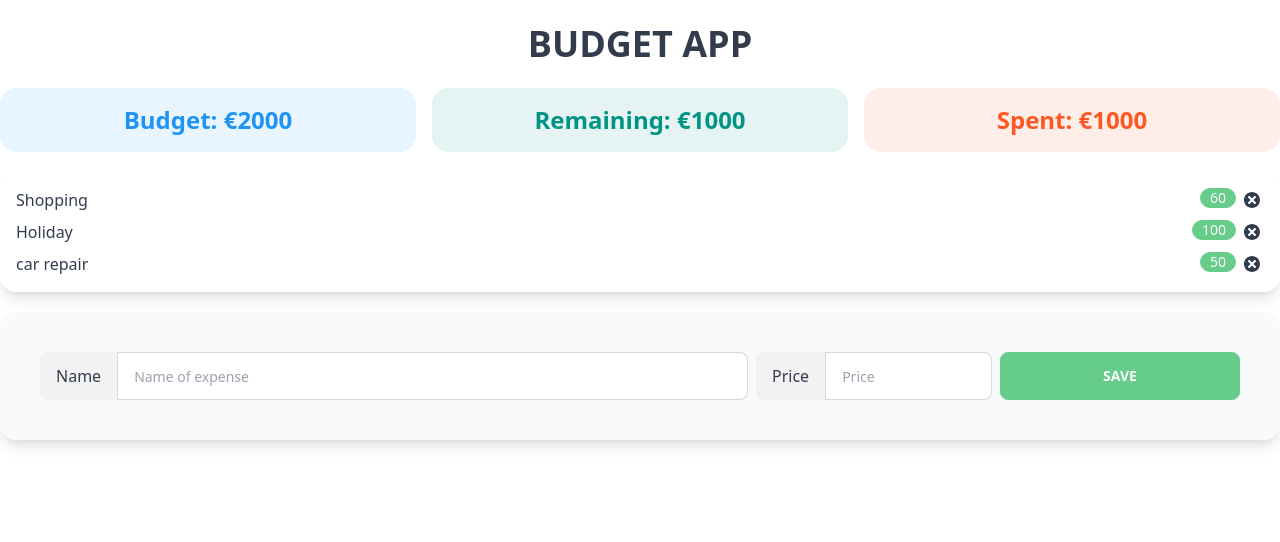
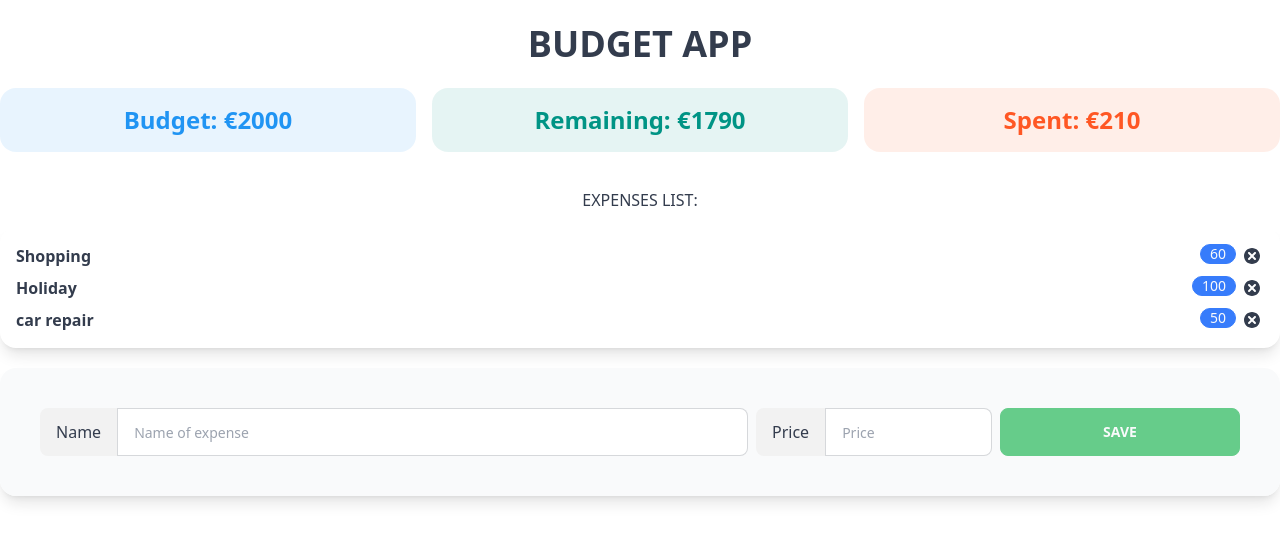
Before and after one commit to KhaledAlabssi/budget_app, a React (Create React App) app: page / in a window 1280 px wide. Shown: the top 542 px of the page. Built offline with nearby package versions, Linux system fonts and the light colour scheme.

Commit message:
delet expense

```diff
--- a/src/components/AddExpenseForm.jsx
+++ b/src/components/AddExpenseForm.jsx
@@ -1,19 +1,46 @@
-import React from "react";
+import React, {useState, useContext} from "react";
+import { AppContext } from "../context/AppContext"
+import { v4 as uuidv4 } from "uuid";
 
 function AddExpenseForm() {
+    const {dispatch} = useContext(AppContext)
+    const [name, setName] = useState('')
+    const [cost, setCost] = useState('')
+
+    const submitHandler = (e) => {
+        e.preventDefault()
+        const expense = {
+            id: uuidv4,
+            name,
+            cost: parseInt(cost)
+        }
+
+        dispatch({
+            type: 'ADD_EXPENSE',
+            payload: expense,
+        })
+
+        setName('')
+        setCost('')
+
+
+    }
+
   return (
     <div className=" shadow-lg rounded-box">
-      <form>
+      <form onSubmit={submitHandler}>
         <div className="p-10 card bg-base-200 columns-1 gap-2 md:flex md:flex-row md:justify-between">
           <div className="form-control basis-3/5">
             <label className="input-group" for='name'>
               <span>Name</span>
               <input
+              value={name}
                 type="text"
                 required
                 placeholder="Name of expense"
                 className="input input-bordered w-full"
                 id="name"
+                onChange={e => setName(e.target.value)}
               />
             </label>
           </div>
@@ -21,6 +48,8 @@ function AddExpenseForm() {
             <label className="input-group" for='price'>
               <span>Price</span>
               <input
+              value={cost}
+              onChange={e => setCost(e.target.value)}
                 type="text"
                 required
                 placeholder="Price"
--- a/src/components/ExpenseItem.jsx
+++ b/src/components/ExpenseItem.jsx
@@ -1,16 +1,25 @@
-import React from 'react'
+import React, {useContext} from 'react'
 import {TiDelete} from 'react-icons/ti'
+import { AppContext } from '../context/AppContext'
 
 
-function ExpenseItem({name, cost}) {
+function ExpenseItem({name, cost, id}) {
+    const {dispatch} = useContext(AppContext)
+
+    const deleteHandler = () => {
+        dispatch({
+            type: 'DELETE_EXPENSE',
+            payload: id
+        })
+    }
     return (
       <li className='py-1'>
         <div className="flex justify-between flex-row px-4">
-          <div>{name}</div>
+          <div><p className='font-bold'>{name}</p></div>
           <div className="flex flex-row ">
-            <div class="badge badge-primary ml-2">{cost}</div>
+            <div class="badge badge-secondary ml-2">{cost}</div>
             <div className='pl-1'>
-              <TiDelete size="1.5em"></TiDelete>
+              <TiDelete size="1.5em" onClick={deleteHandler}></TiDelete>
             </div>
           </div>
         </div>
--- a/src/components/ExpenseList.jsx
+++ b/src/components/ExpenseList.jsx
@@ -8,6 +8,7 @@ function ExpenseList() {
 
     return (
       <div class="py-5">
+          <h2 className='text-center p-4'>EXPENSES LIST:</h2>
         <ul class="menu py-3 shadow-lg  rounded-box">
           {/* <li class="menu-title">
             <span>Menu Title</span>
--- a/src/components/Remaining.jsx
+++ b/src/components/Remaining.jsx
@@ -1,11 +1,18 @@
-import React from 'react'
+import React, {useContext} from 'react'
+import { AppContext } from '../context/AppContext'
+
 
 function Remaining() {
+    const {expenses, budget} = useContext(AppContext)
+    const total = expenses.reduce((sum, item) => {
+        return (sum = sum += item.cost)
+    }, 0)
+    const alert = total > budget ? 'alert-warning' : 'alert-success'
     return (
       <div className="h-full w-full">
-        <div class="alert alert-success">
+        <div class={`alert ${alert}`}>
           <div class="flex-1 justify-around">
-            <label className="text-2xl font-bold">Remaining: €1000</label>
+            <label className="text-2xl font-bold">Remaining: €{budget - total}</label>
           </div>
         </div>
       </div>
--- a/src/components/Spent.jsx
+++ b/src/components/Spent.jsx
@@ -1,11 +1,18 @@
-import React from 'react'
+import React, {useContext} from 'react'
+import { AppContext } from '../context/AppContext'
+
 
 function Spent() {
+    const {expenses} = useContext(AppContext)
+
+    const total = expenses.reduce((total, item) => {
+        return (total += item.cost)
+    }, 0)
     return (
       <div className="h-full w-full">
         <div class="alert alert-error">
           <div class="flex-1 justify-around">
-            <label className="text-2xl font-bold">Spent: €1000</label>
+            <label className="text-2xl font-bold">Spent: €{total}</label>
           </div>
         </div>
       </div>
--- a/src/context/AppContext.js
+++ b/src/context/AppContext.js
@@ -2,6 +2,16 @@ import { createContext, useReducer } from "react"
 
 const AppReducer = (state, action) => {
     switch (action.type) {
+        case 'ADD_EXPENSE':
+            return {
+                ...state,
+                expenses: [...state.expenses, action.payload]
+            }
+        case 'DELETE_EXPENSE':
+            return {
+                ...state,
+                expenses: state.expenses.filter(i => i.id !== action.payload)
+            }
         default:
             return state
     }
```
